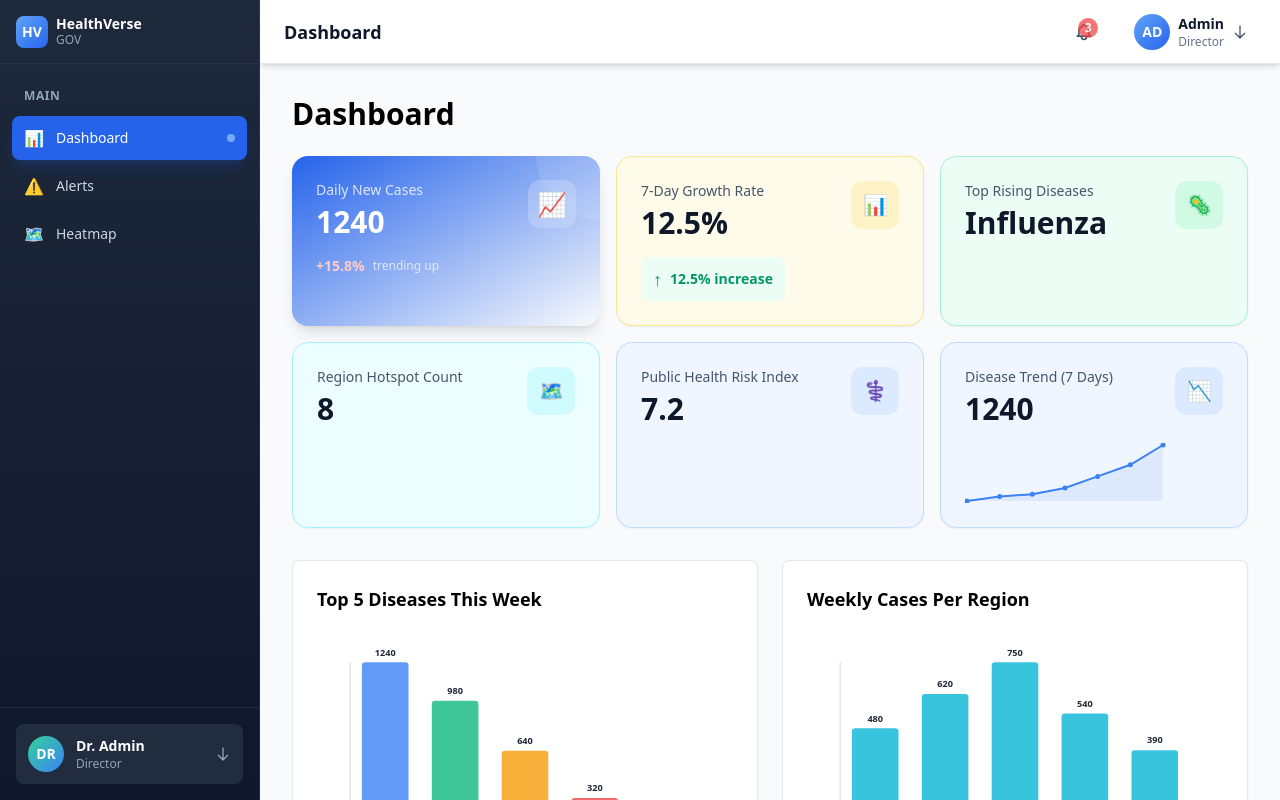
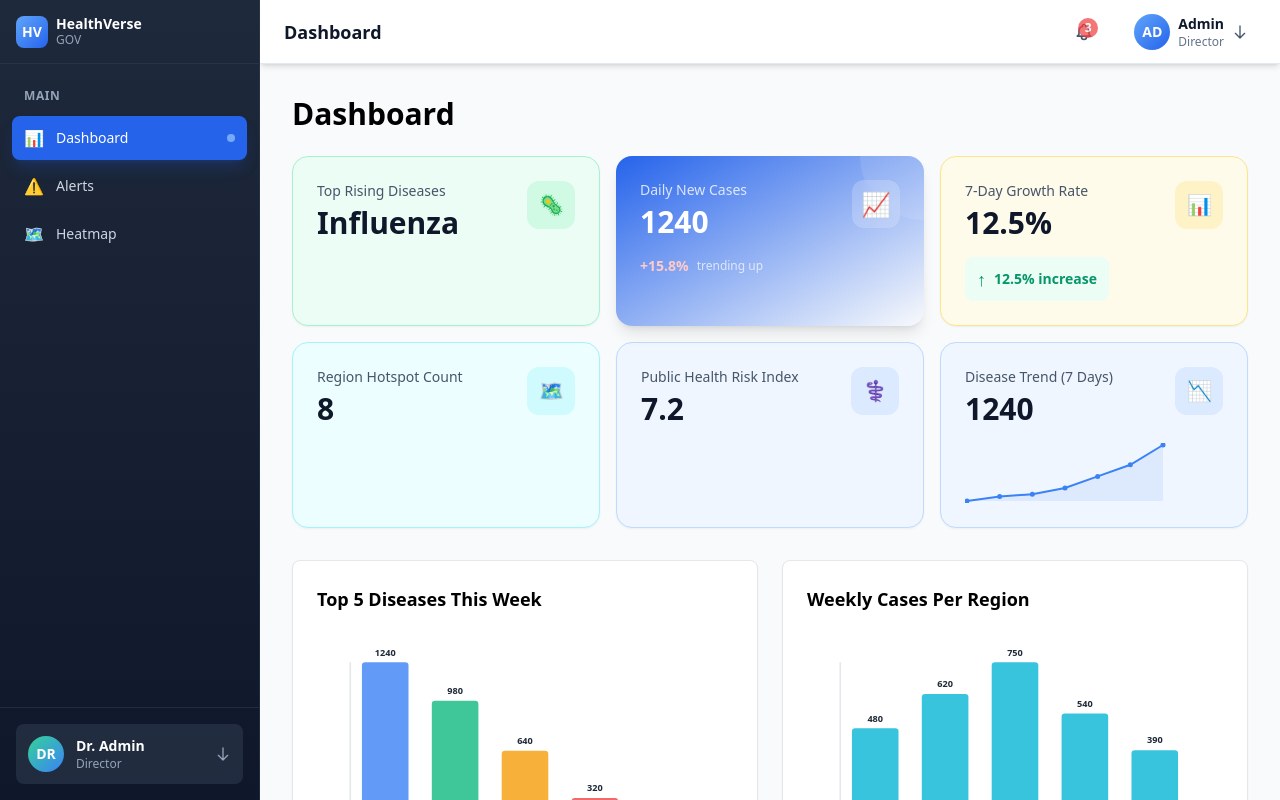
Before and after one commit to jivrajx04/Government-dashboard-ui, a React (Vite) app: page /dashboard in a window 1280 px wide. Built offline with nearby package versions, Linux system fonts and the light colour scheme.

Commit message:
Updated KpiRow.tsx

```diff
--- a/src/pages/dashboard/KpiRow.tsx
+++ b/src/pages/dashboard/KpiRow.tsx
@@ -5,6 +5,13 @@ import { kpiData } from '../../data/mock/kpiData';
 export default function KpiRow() {
   return (
     <div className="grid grid-cols-1 md:grid-cols-2 lg:grid-cols-3 gap-4 mb-8">
+      <KpiCard
+        title="Top Rising Diseases"
+        value={kpiData.topRisingDiseases[0]}
+        icon="🦠"
+        variant="standard"
+        color="emerald"
+      />
       <KpiCard
         title="Daily New Cases"
         value={kpiData.dailyNewCases}
@@ -22,13 +29,6 @@ export default function KpiRow() {
         trend="up"
         variant="trend"
         color="amber"
-      />
-      <KpiCard
-        title="Top Rising Diseases"
-        value={kpiData.topRisingDiseases[0]}
-        icon="🦠"
-        variant="standard"
-        color="emerald"
       />
       <KpiCard
         title="Region Hotspot Count"
```
